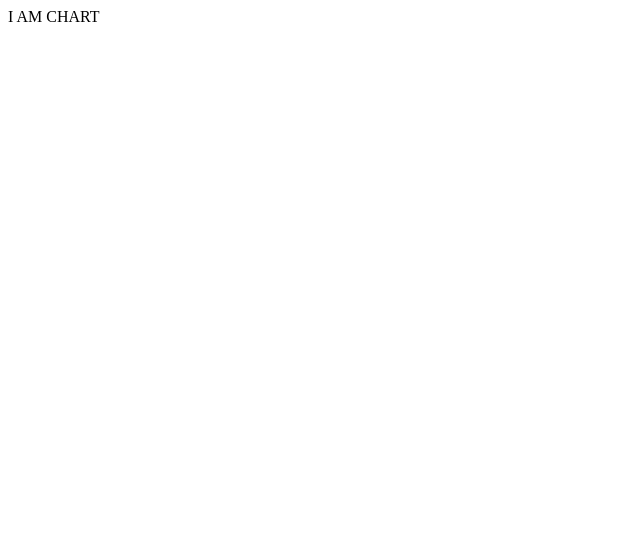
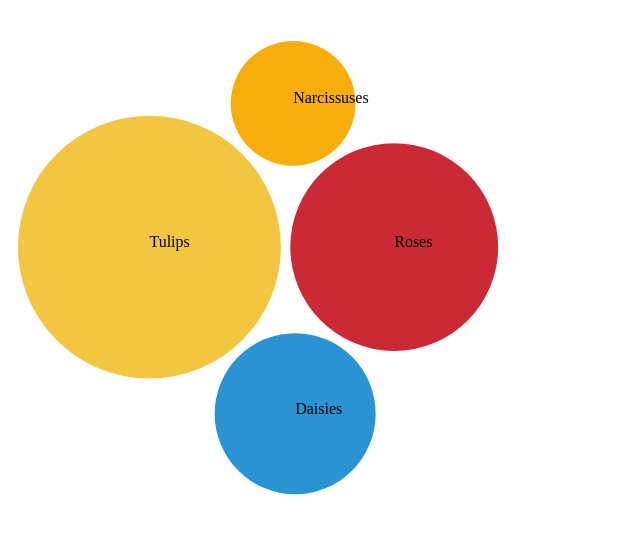
Before and after one commit to NataliaTepluhina/vue-d3-example, a Vue app: page / in a window 1280 px wide. Shown: the top 534 px of the page, without its empty margins (0-640 px from the left). Built offline with nearby package versions, Linux system fonts and the light colour scheme.

Commit message:
Prototyped simple bubble graph

```diff
--- a/src/components/Chart.vue
+++ b/src/components/Chart.vue
@@ -1,5 +1,81 @@
 <template>
   <div>
-    I AM CHART
+      <svg width="500" height="500">
+        <g
+          class="flower"
+          v-for="flower in layoutData.children"
+          :key="flower.data.name"
+          :style="{
+            transform: `translate(${flower.x}px, ${flower.y}px)`
+          }"
+        >
+          <circle
+            class="flower__circle"
+            :r="flower.r"
+            :fill="flower.data.color"
+          />
+          <text class=“flower__label”>
+            {{ flower.data.name }}
+          </text>
+        </g>
+      </svg>
   </div>
 </template>
+
+<script>
+import { hierarchy, pack } from 'd3-hierarchy'
+export default {
+  data() {
+    return {
+      flowers: [
+        {
+          name: 'Roses',
+          amount: 25,
+          color: '#cc2936'
+        },
+        {
+          name: 'Tulips',
+          amount: 40,
+          color: '#f2c640'
+        },
+        {
+          name: 'Daisies',
+          amount: 15,
+          color: '#2a93d4'
+        },
+        {
+          name: 'Narcissuses',
+          amount: 9,
+          color: '#F7AD0A'
+        }
+      ]
+    }
+  },
+  computed: {
+    transformedFlowerData() {
+      return {
+        name: 'Top Level',
+        children: this.flowers.map(flower => ({
+          ...flower,
+          size: flower.amount,
+          parent: 'Top Level'
+        }))
+      }
+    },
+
+    layoutData() {
+      // Generate a D3 hierarchy
+      const rootHierarchy = hierarchy(this.transformedFlowerData)
+        .sum(d => d.size)
+        .sort((a, b) => {
+          return b.value - a.value
+        })
+
+      // Pack the circles inside the viewbox
+      return pack()
+        .size([500, 500])
+        .padding(10)(rootHierarchy)
+    }
+  }
+}
+</script>
```
